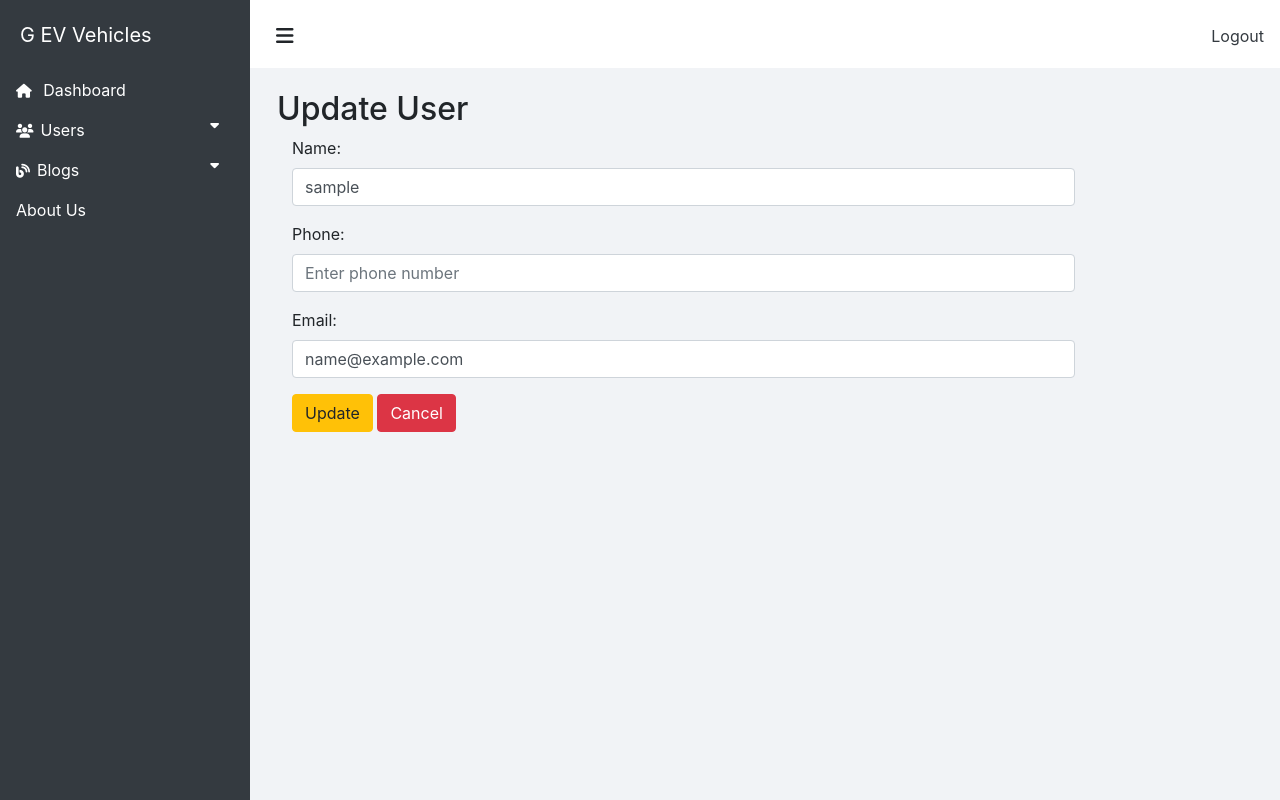
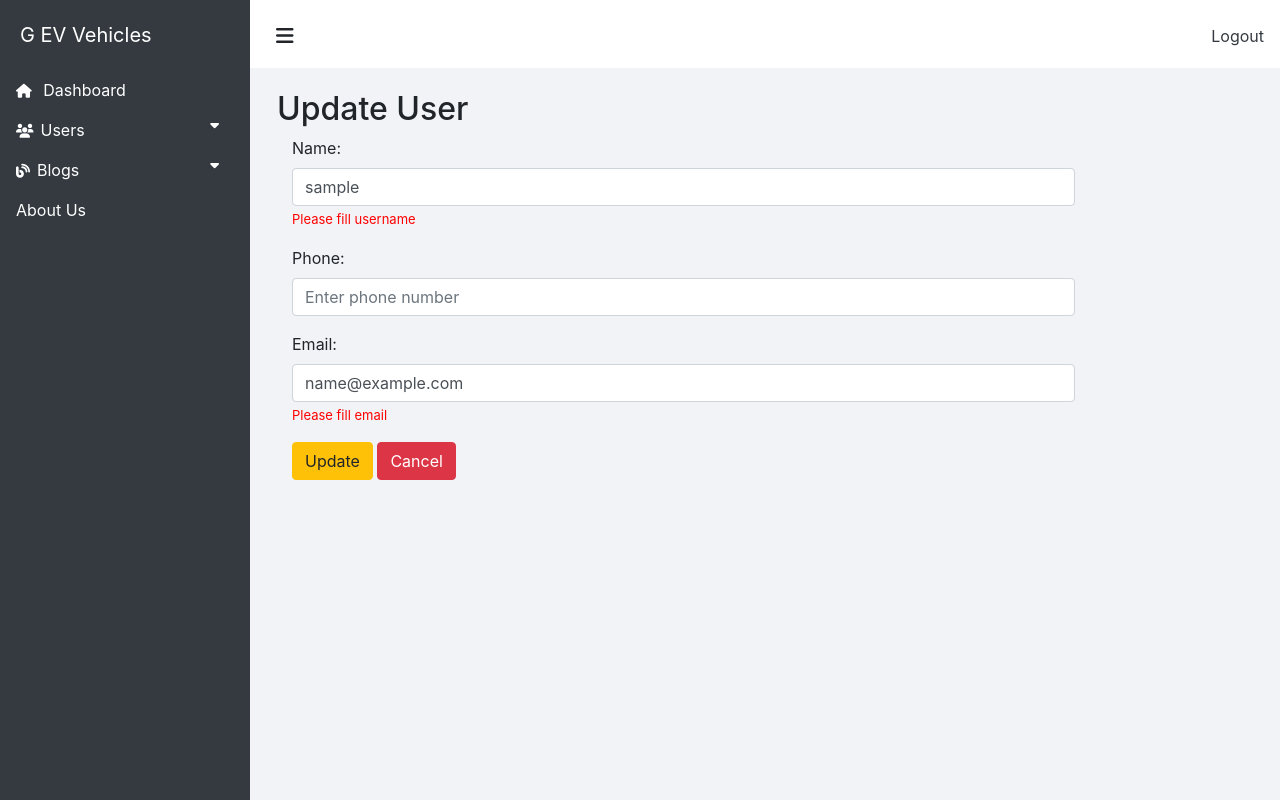
Before and after one commit to AjeetZestGeek/G-EV-Vehicles, a PHP site: page /Admin/addUser.php?id=1&req=edit in a window 1280 px wide. Run offline with PHP 8.4, Linux system fonts and the light colour scheme; the visitor is signed in with stand-in values (Sample User, id 1).

Commit message:
check for login user and added sever side validation

```diff
--- a/Admin/addUser.php
+++ b/Admin/addUser.php
@@ -10,18 +10,21 @@
       <label class="control-label col-sm-2" for="username">Name:</label>
       <div class="col-sm-10">
         <input type="text" class="form-control" id="username" placeholder="Enter user name" name="username" value="<?=isset($data['username'])?$data['username']:'';?>">
+        <span class="error-msg"><?=(isset($sc)&&($sc->getUsername()=='')?'Please fill username':'');?></span>
       </div>
     </div>
     <div class="form-group">
       <label class="control-label col-sm-2" for="phone">Phone:</label>
       <div class="col-sm-10">
         <input type="text" class="form-control" id="phone" placeholder="Enter phone number" name="phone" value="<?=isset($data['phone'])?$data['phone']:'';?>">
+        <span class="error-msg"><?=(isset($sc)&&$sc->getPhone()==''?'Please fill phone':'');?></span>
       </div>
     </div>
     <div class="form-group">
       <label class="control-label col-sm-2" for="email">Email:</label>
       <div class="col-sm-10">
         <input type="email" class="form-control" id="email" placeholder="Enter email" name="email" value="<?=isset($data['email'])?$data['email']:'';?>">
+        <span class="error-msg"><?=isset($sc)&&$sc->getEmail()==''?'Please fill email':'';?></span>
       </div>
     </div>
     <?php if(!isset($_GET['id'])){ ?>
@@ -29,12 +32,14 @@
       <label class="control-label col-sm-2" for="pwd">Password:</label>
       <div class="col-sm-10">
         <input type="password" class="form-control" id="pwd" placeholder="Enter password" name="pwd">
+        <span class="error-msg"><?=isset($sc)&&$sc->getPassword()==''?'Please fill password':'';?></span>
       </div>
     </div>
     <div class="form-group">
       <label class="control-label col-sm-2" for="conpwd">Confirm Password:</label>
       <div class="col-sm-10">
         <input type="password" class="form-control" id="conpwd" placeholder="Enter confirm password" name="conpwd">
+        <span class="error-msg"><?=isset($msg)?$msg:'';?></span>
       </div>
     </div>
     <div class="form-group">
--- a/Admin/asset/css/style.css
+++ b/Admin/asset/css/style.css
@@ -126,6 +126,10 @@
   float: right;
   padding-right: 8px;
 }
+span.error-msg {
+    color: red;
+    font-size: 13px;
+}
 /*       media */
 
 @media (max-width: 991px) {
--- a/Admin/db/addUserProcess.php
+++ b/Admin/db/addUserProcess.php
@@ -22,16 +22,22 @@
 	$sc->setEmail($_POST['email']);
 	$sc->setPhone($_POST['phone']);
 	if($_POST['submit']=='save'){
-		if($_POST['pwd']==$_POST['conpwd']){
-			$sc->setPassword($_POST['pwd']);
+		if($_POST['pwd']==''||$_POST['conpwd']==''||$_POST['username']==''||$_POST['email']==''||$_POST['phone']==''){
 		}else{
-			$msg = "Password and Confirm Password are not matched";
-			header('Location:signup.php');
+			if($_POST['pwd']!=$_POST['conpwd']){
+				$msg = "Password and Confirm Password are not matched";
+			}else{
+				$sc->setPassword($_POST['pwd']);
+				$sc->insertData();
+			}
 		}
-		$sc->insertData();
 	}
 	if($_POST['submit']=='update'){
-		$sc->setId($_GET['id']);
-		$sc->update();
+		if($_POST['username']==''||$_POST['email']==''||$_POST['phone']==''){
+
+		}else{
+			$sc->setId($_GET['id']);
+			$sc->update();
+		}
 	}
 }
--- a/Admin/db/database.sql
+++ b/Admin/db/database.sql
@@ -10,3 +10,6 @@
 	created_date VARCHAR(255),
 	updated_date VARCHAR(255)
 );
+-- Admin Credential
+-- User name :- Tesla
+-- Password :- tesla@123
--- a/Admin/db/user-config.php
+++ b/Admin/db/user-config.php
@@ -57,7 +57,7 @@
 	}
 
 	public function setPassword($password){
-		$this->password = $password;
+		$this->password = md5($password);
 	}
 
 	public function getPassword(){
--- a/Admin/header.php
+++ b/Admin/header.php
@@ -1,5 +1,8 @@
 <?php
 session_start();
+if(!isset($_SESSION['user_data'])){
+  echo '<script>alert("Access Denied");window.location = "../index.php";</script>';
+}
 ?>
 <!DOCTYPE html>
 <html lang="en">
```
Lines whose indentation alone changed are shown as unchanged.
